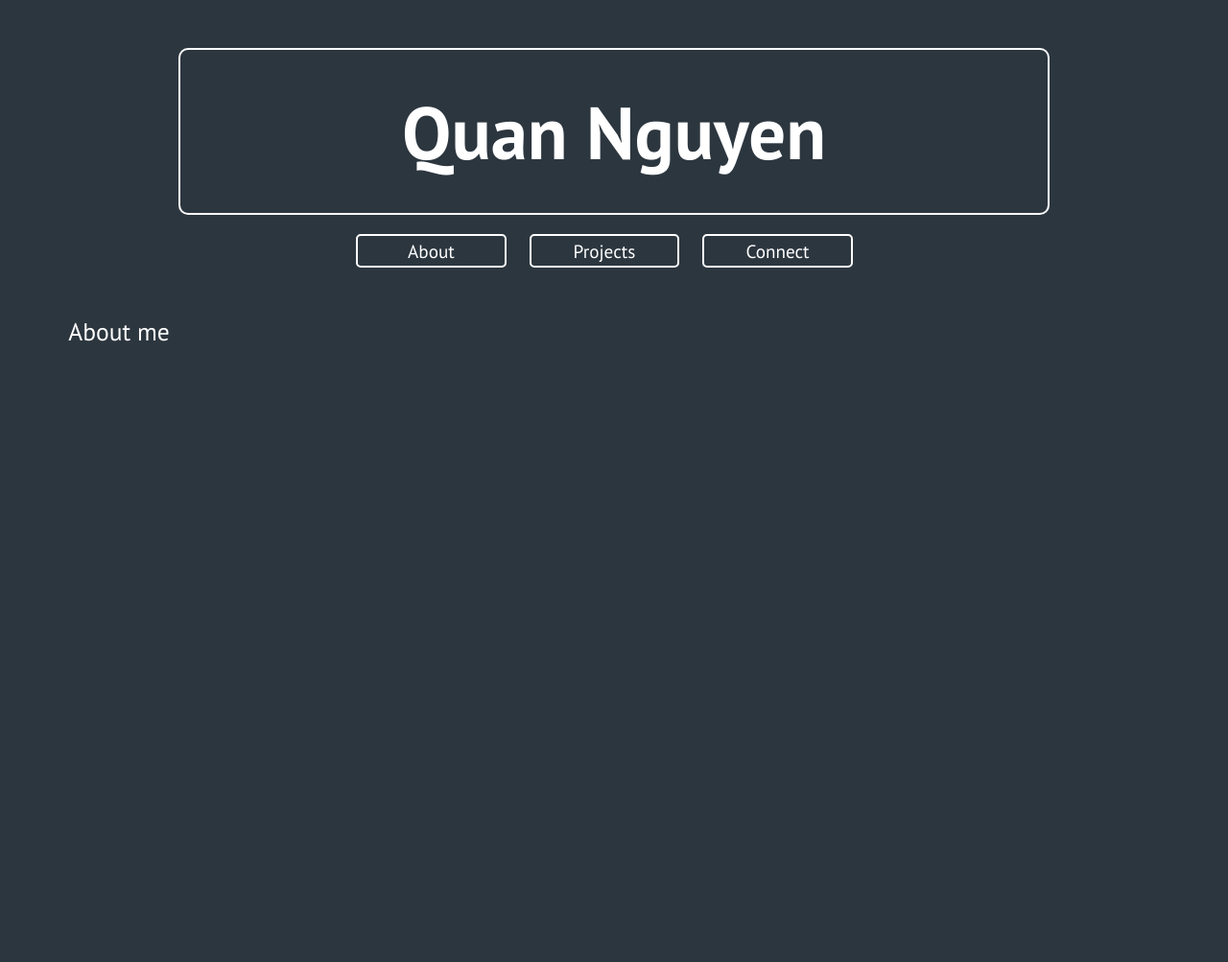
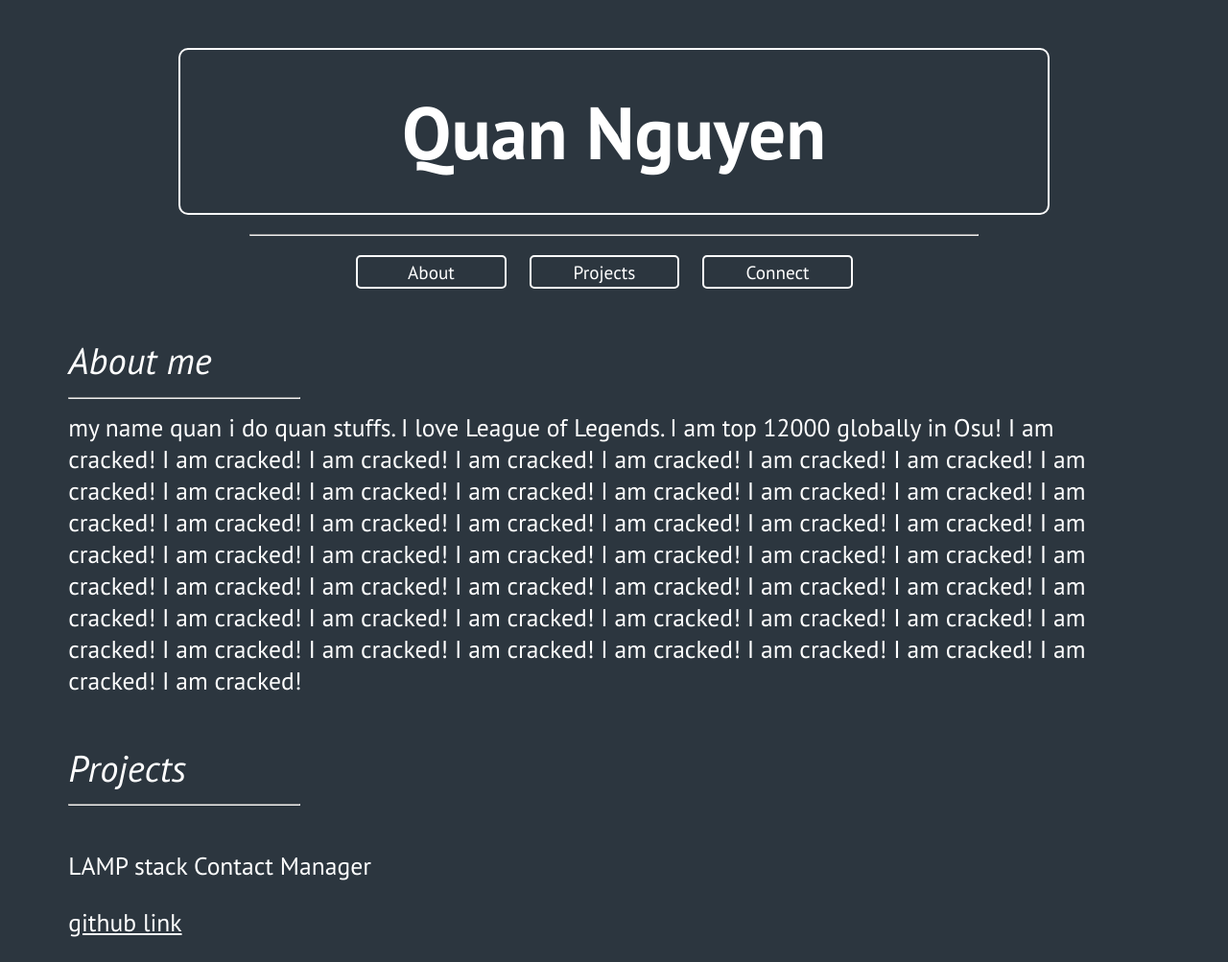
Before and after one commit to qnbby/qnbby, a plain HTML site: page index.html in a window 1280 px wide. Shown: the whole page at 96% size. Before the commit the page ends 800 px from the top, so only its background shows below. Drawn offline with Linux system fonts and the light colour scheme.

Commit message:
about frame + about template

```diff
--- a/index.html
+++ b/index.html
@@ -9,12 +9,42 @@
 </head>
 <body>
     <div class="name-container pt-sans-bold">Quan Nguyen</div>
+    <hr>
     <div class="nav-button-center ">
         <button class="nav-button pt-sans-regular">About</button>
         <button class="nav-button pt-sans-regular">Projects</button>
         <button class="nav-button pt-sans-regular">Connect</button>
     </div>
     <div class="about-section pt-sans-regular">
-        <p>About me</p>
+        <p class="section-title pt-sans-regular-italic">About me</p>
+        <hr class = "hr-about">
+        <div class="about-text-format">
+            my name quan i do quan stuffs. I love League of Legends.
+            I am top 12000 globally in Osu! I am cracked! I am cracked! I am cracked!
+            I am cracked! I am cracked! I am cracked! I am cracked!
+            I am cracked! I am cracked! I am cracked! I am cracked!
+            I am cracked! I am cracked! I am cracked! I am cracked!
+            I am cracked! I am cracked! I am cracked! I am cracked!
+            I am cracked! I am cracked! I am cracked! I am cracked!
+            I am cracked! I am cracked! I am cracked! I am cracked!
+            I am cracked! I am cracked! I am cracked! I am cracked!
+            I am cracked! I am cracked! I am cracked! I am cracked!
+            I am cracked! I am cracked! I am cracked! I am cracked!
+            I am cracked! I am cracked! I am cracked! I am cracked!
+            I am cracked! I am cracked! I am cracked! I am cracked!
+            I am cracked! I am cracked! I am cracked! I am cracked!
+        </div>
+    </div>
+    <!-- <br><br> -->
+    <div class="projects-section pt-sans-regular">
+        <p class="section-title pt-sans-regular-italic">Projects</p>
+        <hr class = "hr-about">
+        <div class="">
+            <br>
+            <div>LAMP stack Contact Manager</div>
+            <p><a class = "project-div-format" href="https://github.com/Katoromic/LAMPStack">github link</a></p>
+        </div>
+        <div></div>
+        <div></div>
     </div>
 </body>
--- a/styles/styles.css
+++ b/styles/styles.css
@@ -19,7 +19,12 @@ body {
     margin-bottom: 20px;
 }
 
+hr {
+    width:60%;
+}
+
 .nav-button-center {
+    margin-top: 20px;
     text-align: center;
     margin-inline: 30px;
 }
@@ -46,3 +51,29 @@ body {
     color: white;
     font-size: 2vw;
 }
+
+.section-title {
+    font-size: 3vw;
+    margin: 0;
+}
+
+.about-text-format {
+    margin-right: 10%;
+
+}
+
+.hr-about {
+    width: 20%;
+    margin-right:80%;
+}
+
+.projects-section {
+    margin-top: 50px;
+    margin-left: 5%;
+    color: white;
+    font-size: 2vw;
+}
+
+.project-div-format {
+    color: white;
+}
```
